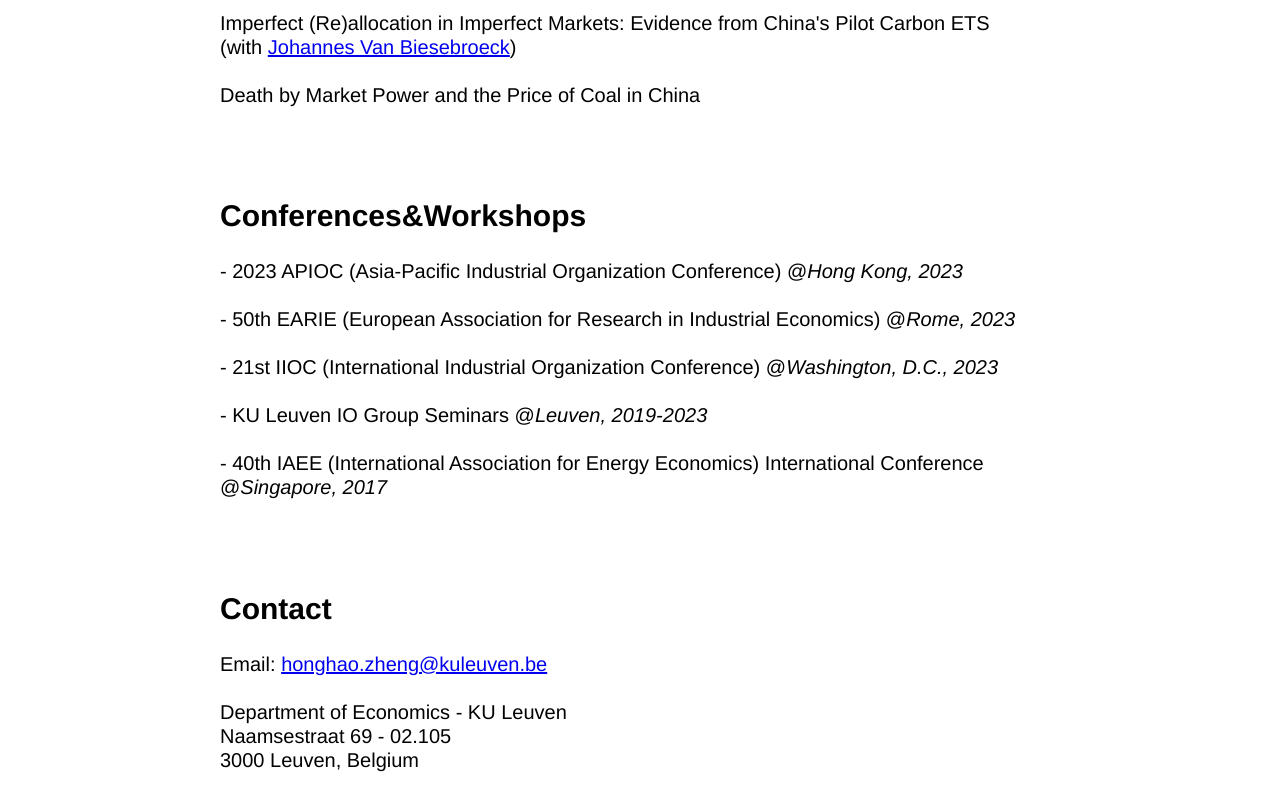
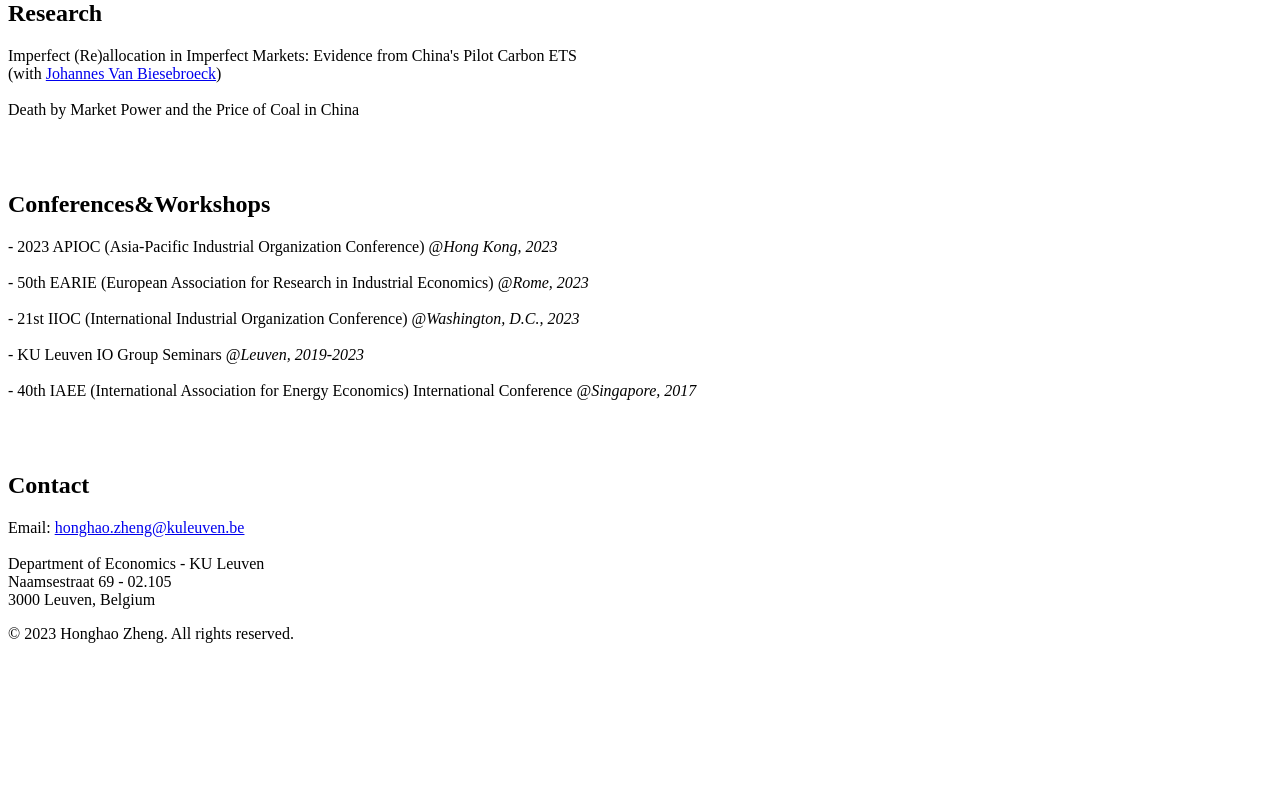
Before and after one commit to honghaozzz/honghaozzz.github.io, a plain HTML site: page index.html in a window 1280 px wide. Shown: the part 641-1430 px from the top of the page. After the commit the page ends 1300 px from the top, so only its background shows below. Drawn offline with Linux system fonts and the light colour scheme.

Commit message:
Update styles.css

```diff
--- a/styles.css
+++ b/styles.css
@@ -1,78 +1,81 @@
-/* styles.css */
+<!DOCTYPE html>
+<html lang="en">
+<head>
+    <meta charset="UTF-8">
+    <meta name="viewport" content="width=device-width, initial-scale=1.0">
+    <title>Honghao Zheng - KU Leuven</title>
+    <!-- You can link to a CSS file for styling here if needed -->
+    <link rel="stylesheet" type="text/css" href="styles.css">
+</head>
+<body>
 
-body {
-    font-family: 'Helvetica', sans-serif;
-    margin: 0; /* Remove default margin */
-    padding: 0;
-    margin-left: 200px; /* Adjust the left spacing for the footer */
-    margin-top: 100px; /* Adjust the left spacing for the footer */
-    background-color: #fff;
-    font-size: 20px;
-    text-align: left; /* Align all text to the left */
-}
+<div class="container">
 
-header {
-    background-color: #fff;
-    padding: 0px;
-    text-align: left; /* Align text to the left */
-    margin-left: 20px; /* Adjust the left spacing for the header */
-    font-size: 20px; /* Adjust the font size for the header */
-    margin-bottom: 20px; /* Add a margin at the bottom of the header */
-    margin-top: 20px; /* 设置section与header之间的上外边距 */
-    line-height: 1.2; /* Adjust the line spacing by changing this value */
-    padding-bottom: 20px; /* 设置section与header之间的下内边距 */
-}
+    <header>
+        <!-- Add an image -->
+        <img class="align-left" src="profile2.jpg" alt="Description of the image" width="222.3" height="333.3">
 
-section {
-    margin-bottom: 20px; /* Add a margin at the bottom of the section */
-    text-align: left; /* Align text to the left */
-    margin-left: 20px; /* Adjust the left spacing for sections */
-    line-height: 1.2; /* Adjust the line spacing by changing this value */
-}
+        <h1>Honghao Zheng</h1>
+        <!-- <p>Welcome to my personal website!</p> -->
+        <p class="text">
+            I'm a fourth-year PhD candidate in Economics at KU Leuven <a href="https://sites.google.com/view/ioleuven/home">(IO@Leuven)</a>.<br><br>
+            My field of interest are <strong>empirical industrial organization</strong>, <strong>development economics</strong>, and <strong>energy/environmental economics</strong>.<br><br>
 
-footer {
-    font-size: 16px;
-    text-align: left; /* Align text to the left */
-    margin-top: 20px;
-    padding: 0px;
-    margin-left: 20px; /* Adjust the left spacing for the footer */
-    background-color: #fff;
-}
+            I study how ﬁrms behave and operate under imperfect factor and product markets and the consequent outcomes.<br>
 
-/* Add a class to style the image */
-    .align-left {
-    float: left; /* Float the image to the left */
-    margin-left: 0px; /* Add some margin to separate the image from the text */
-    margin-right: 50px;
-    margin-top: 0px;
-    margin-bottom: 0px;
-}
+        </p>
+    </header>
 
-/* Fixed position for the image */
-    .fixed-image {
-    position: fixed;
-    top: 50px; /* Adjust the top position as needed */
-    right: 50px; /* Adjust the right position as needed */
-}
+<br><br><br>
 
-/* Right-align specific text using a class */
-    .right-align {
-    text-align: right;
-}
+    <section>
+        <h2>Research</h2>
+        <p>
+            Imperfect (Re)allocation in Imperfect Markets: Evidence from China's Pilot Carbon ETS<br>(with <a href="https://www.kuleuven.be/wieiswie/en/person/00044468">Johannes Van Biesebroeck</a>)<br><br>
 
-/* 设置图片和文字容器的样式 */
-.container {
-display: flex;
-align-items: center;
-}
+            Death by Market Power and the Price of Coal in China<br><br>
 
-/* 设置图片样式 */
-.image {
-max-width: 100%;
-margin-right: 20px; /* 调整图片和文字之间的间距 */
-}
+            <!-- Estimating Productivity Spillovers over the Ownership Network<br><br> -->
 
-/* 设置文字样式 */
-.text {
-max-width: 80%; /* 调整文字的最大宽度 */
-}
+            <!-- Dams and Productivity<br><br> -->
+        </p>
+    </section>
+
+<br>
+    <section>
+        <h2>Conferences&Workshops</h2>
+        <p>
+            - 2023 APIOC (Asia-Pacific Industrial Organization Conference) @<i>Hong Kong, 2023</i><br><br>
+
+            - 50th EARIE (European Association for Research in Industrial Economics) @<i>Rome, 2023</i><br><br>
+
+            - 21st IIOC (International Industrial Organization Conference) @<i>Washington, D.C., 2023</i><br><br>
+
+            - KU Leuven IO Group Seminars @<i>Leuven, 2019-2023</i><br><br>
+
+            - 40th IAEE (International Association for Energy Economics) International Conference @<i>Singapore, 2017</i><br><br>
+
+        </p>
+    </section>
+
+<br>
+
+    <section>
+        <h2>Contact</h2>
+        <p>
+            Email: <a href="mailto:honghao.zheng@kuleuven.be">honghao.zheng@kuleuven.be</a><br><br>
+            Department of Economics - KU Leuven<br>
+            Naamsestraat 69 - 02.105<br>
+            3000 Leuven, Belgium<br>
+            <!-- LinkedIn: <a href="https://www.linkedin.com/in/your-username/">Your LinkedIn</a><br> -->
+            <!-- GitHub: <a href="https://github.com/your-username">Your GitHub</a> -->
+        </p>
+    </section>
+
+    <footer>
+        <p>&copy; 2023 Honghao Zheng. All rights reserved.</p>
+    </footer>
+
+</div>
+</body>
+</html>
```
